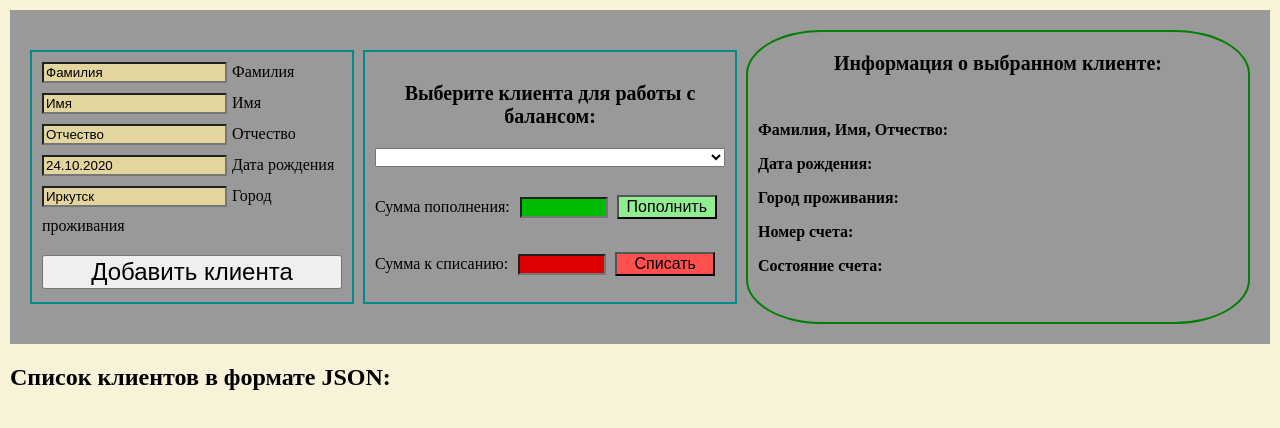
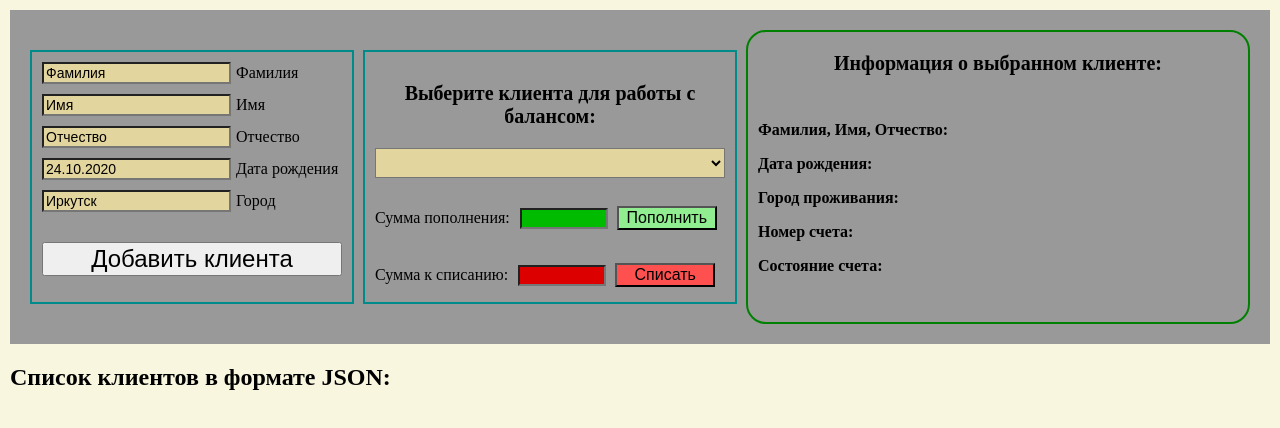
Before and after one commit to Postmaxxx/C1.7, a plain HTML site: page build/index.html in a window 1280 px wide. Drawn offline with Linux system fonts and the light colour scheme.

Commit message:
3-rd version
Added input corrections

```diff
--- a/build/index.html
+++ b/build/index.html
@@ -12,7 +12,7 @@
             <input type="text" class="clientInput" id="name" value="Имя"><label>Имя</label></br>
             <input type="text" class="clientInput" id="otch" value="Отчество"><label>Отчество</label></br>
             <input type="text" class="clientInput" id="date" value="24.10.2020"><label>Дата рождения</label></br>
-            <input type="text" class="clientInput" id="city" value="Иркутск"><label>Город проживания</label></br>
+            <input type="text" class="clientInput" id="city" value="Иркутск"><label>Город</label></br>
 
             <button class="addClientButton" id="addClient">Добавить клиента</button>
         </div>
--- a/build/main.css
+++ b/build/main.css
@@ -13,6 +13,14 @@
 }
 
 .clientInput {
+    background: var(--input-client-data);
+    font-size: 14px;
+    font-weight: 500;
+}
+
+.clientsList {
+    height: 30px;
+    font-size: 16px;
     background: var(--input-client-data);
 }
 :root {
--- a/src/inputs.css
+++ b/src/inputs.css
@@ -14,4 +14,12 @@
 
 .clientInput {
     background: var(--input-client-data);
+    font-size: 14px;
+    font-weight: 500;
 }
+
+.clientsList {
+    height: 30px;
+    font-size: 16px;
+    background: var(--input-client-data);
+}
--- a/src/scss/_info.scss
+++ b/src/scss/_info.scss
@@ -6,6 +6,6 @@ $border2-color: green;
     /*background-image: linear-gradient(rgba(0, 0, 0, 0.8), rgba(0, 0, 0, 0.8)), url(https://www.teambonding.com/wp-content/uploads/2014/06/Top-Secret2.jpg);*/
     background-size: 100%;
     border: 2px solid $border2-color;
-    border-radius: 15%;
+    border-radius: 20px;
     display: inline-block;
 }
--- a/src/scss/style.scss
+++ b/src/scss/style.scss
@@ -1,7 +1,7 @@
 @import "buttons";
 @import "info";
 
-$body-background: #F8F2D9;
+$body-background: #F9F6E0;
 $root-background: #999;
 
 body {
```
Also changed, not shown: build/bundle.js (+2 -2 lines), src/index.html (+1 -1 lines), src/index.js (+11 -7 lines).
